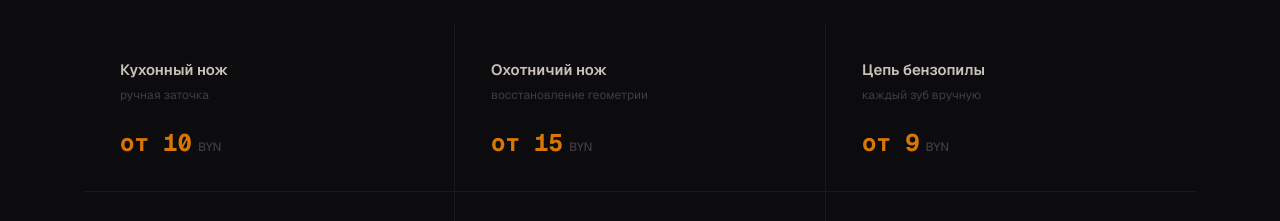
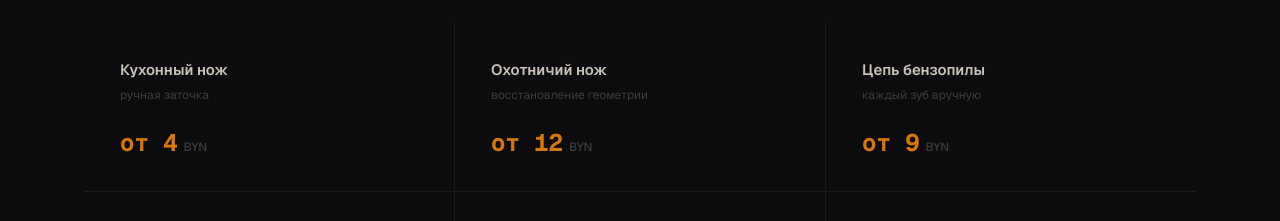
Before and after one commit to rahunak/krupki-master.by, a Next.js app: page / in a window 1280 px wide. Shown: the part 2100-2321 px from the top of the page. Built offline with nearby package versions, Linux system fonts and the light colour scheme; no server answers.

Commit message:
feat:updated prices

```diff
--- a/components/sections/Pricing.tsx
+++ b/components/sections/Pricing.tsx
@@ -1,8 +1,8 @@
 import SectionLabel from "./SectionLabel";
 
 const PRICES = [
-  { name: "Кухонный нож", note: "ручная заточка", price: "от 10", unit: "BYN" },
-  { name: "Охотничий нож", note: "восстановление геометрии", price: "от 15", unit: "BYN" },
+  { name: "Кухонный нож", note: "ручная заточка", price: "от 4", unit: "BYN" },
+  { name: "Охотничий нож", note: "восстановление геометрии", price: "от 12", unit: "BYN" },
   { name: "Цепь бензопилы", note: "каждый зуб вручную", price: "от 9", unit: "BYN" },
   { name: "Нож мясорубки", note: "нож + решётка", price: "от 9", unit: "BYN" },
   { name: "Ножницы", note: "бытовые / портновские", price: "от 5", unit: "BYN" },
@@ -51,8 +51,8 @@ export default function Pricing() {
               <div className="flex items-baseline gap-1.5">
                 <span
                   className={`font-mono font-bold leading-none ${item.unit
-                      ? "text-[#D97706] text-2xl"
-                      : "text-[#555560] text-base font-sans font-semibold"
+                    ? "text-[#D97706] text-2xl"
+                    : "text-[#555560] text-base font-sans font-semibold"
                     }`}
                 >
                   {item.price}
```
Also changed, not shown: public/llms.txt.
